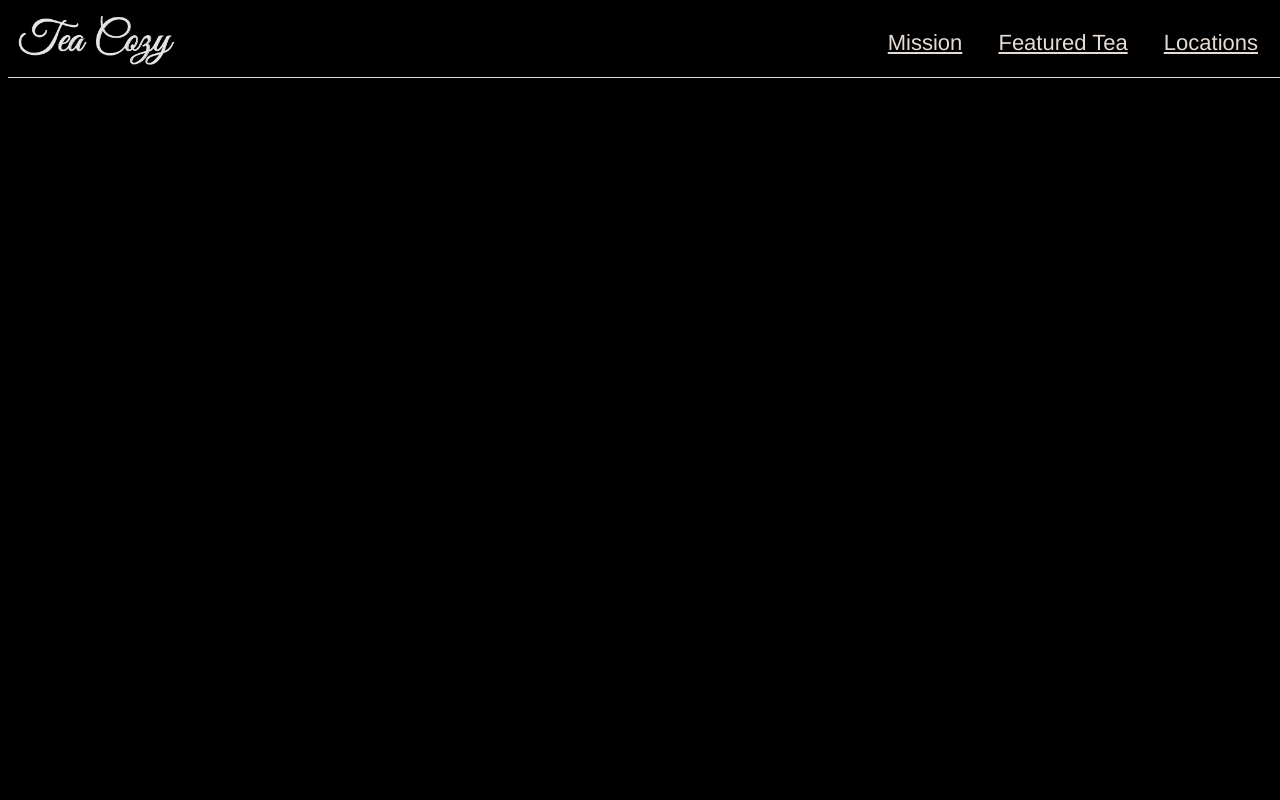
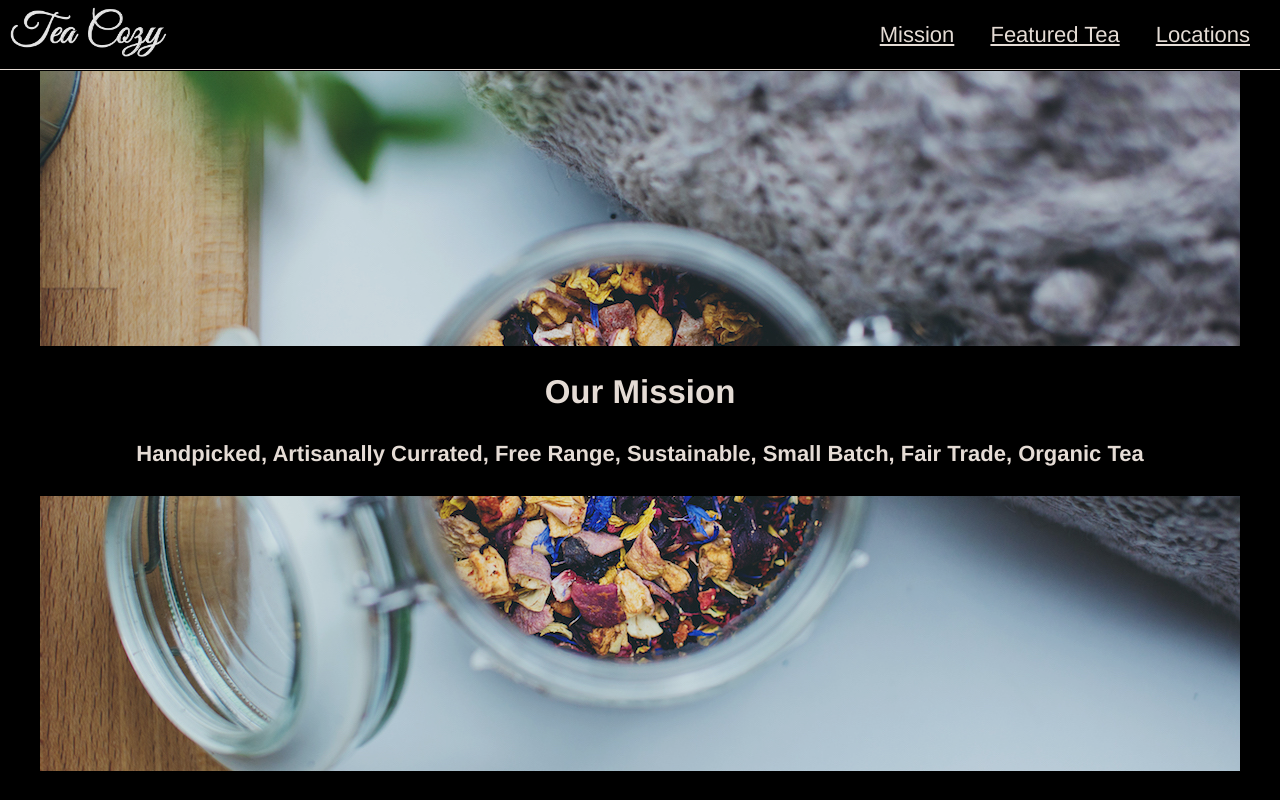
Before and after one commit to Brentallica/teacozy, a plain HTML site: page index.html in a window 1280 px wide. Drawn offline with Linux system fonts and the light colour scheme.

Commit message:
Mission section created.

```diff
--- a/index.html
+++ b/index.html
@@ -26,18 +26,26 @@
 
     <!--  Our Mission  -->
 
-
-
-
+    <div id="mission">
+      <div class="missionbanner">
+        <h2>Our Mission</h2>
+        <h4>Handpicked, Artisanally Currated, Free Range, Sustainable, Small Batch, Fair Trade, Organic Tea</h4>
+      </div>
+    </div>
 
     <!--  Teas  -->
 
+    <div class="teascontainer" id="teas">
 
+    </div>
 
 
 
     <!--  Locations  -->
 
+    <div class="locationcontainer" id="locations">
+
+    </div>
 
 
 
--- a/resources/css/styles.css
+++ b/resources/css/styles.css
@@ -7,6 +7,10 @@ body {
   background-color: black;
   opacity: 0.9;
   text-align: center;
+  margin: 0;
+  padding: 0;
+  display: flex;
+  flex-direction: column;
 }
 
 /*  Header styles  */
@@ -16,11 +20,12 @@ body {
   flex-direction: row;
   align-items: center;
   justify-content: space-between;
-  z-index: 1;
   position: fixed;
+  z-index: 2;
   height: 69px;
   border-bottom: 1px solid seashell;
   width: 100%;
+  background-color: black;
 }
 
 .logo {
@@ -37,3 +42,23 @@ body {
 }
 
 /*  Mission section styles  */
+
+#mission {
+  display: flex;
+  flex-direction: column;
+  align-items: center;
+  justify-content: center;
+  height: 700px;
+  width: 1200px;
+  margin: 0 auto;
+  background-image: url("../../resources/images/img-mission-background.jpg");
+  position: relative;
+  top: 71px;
+}
+
+.missionbanner {
+  background-color: black;
+  width: 1200px;
+}
+
+/*  Tea Selection styles  */
```
Also changed, not shown: resources/images/img-mission-background (1).jpg (deleted).
